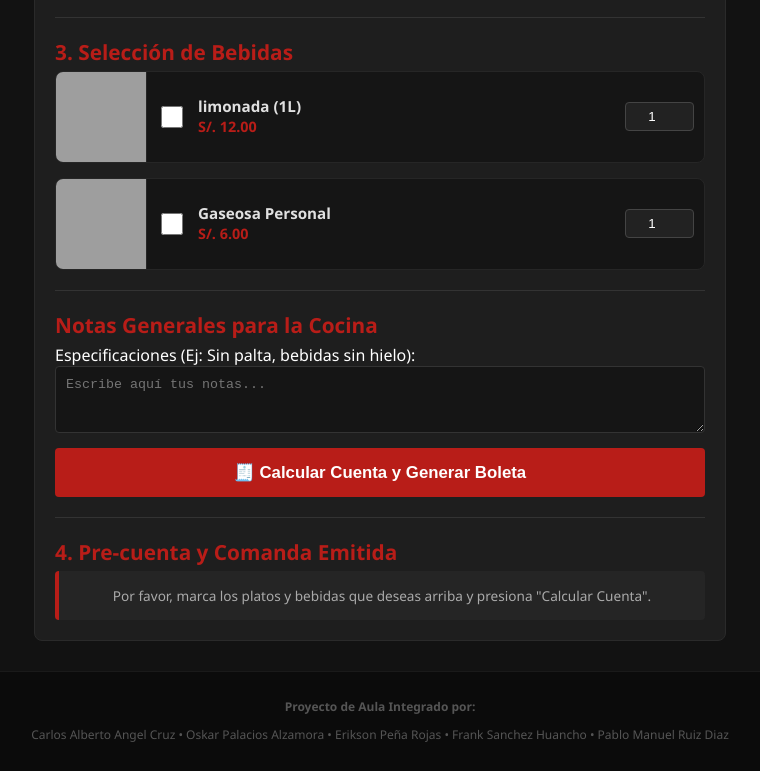
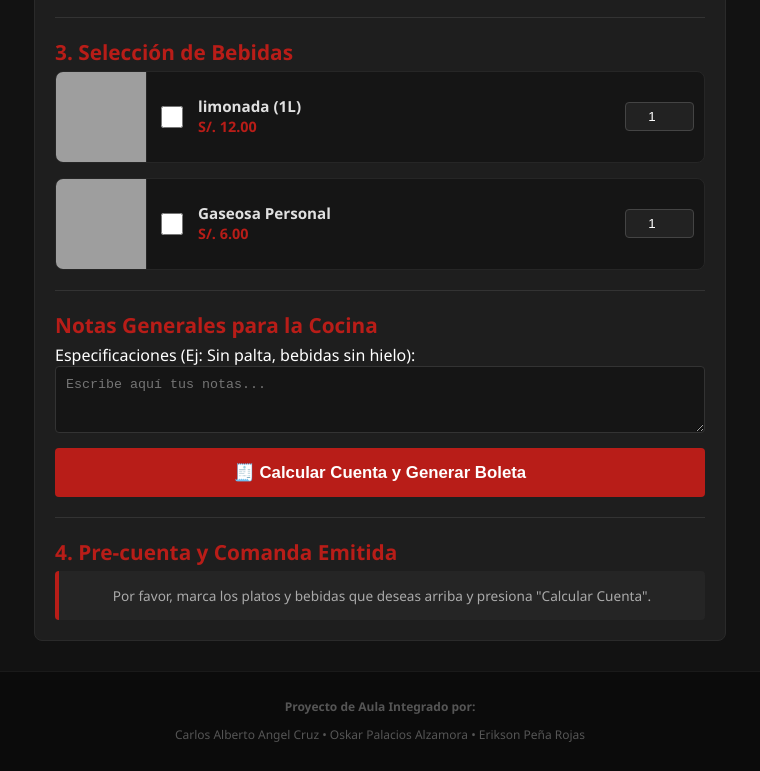
Before and after one commit to carlosalbertoangelcruz-ai/makis-plex, a plain HTML site: page index.html in a window 1280 px wide. Shown: the part 1911-2682 px from the top of the page, without its empty margins (260-1020 px from the left). Drawn offline with Linux system fonts and the light colour scheme; grey boxes are pictures that could not be loaded.

Commit message:
Add files via upload

```diff
--- a/index.html
+++ b/index.html
@@ -306,7 +306,7 @@
 
   <footer>
     <p><strong>Proyecto de Aula Integrado por:</strong></p>
-    <p>Carlos Alberto Angel Cruz • Oskar Palacios Alzamora • Erikson Peña Rojas • Frank Sanchez Huancho • Pablo Manuel Ruiz Diaz</p>
+    <p>Carlos Alberto Angel Cruz • Oskar Palacios Alzamora • Erikson Peña Rojas </p>
   </footer>
 
   <script src="script.js"></script>
```
